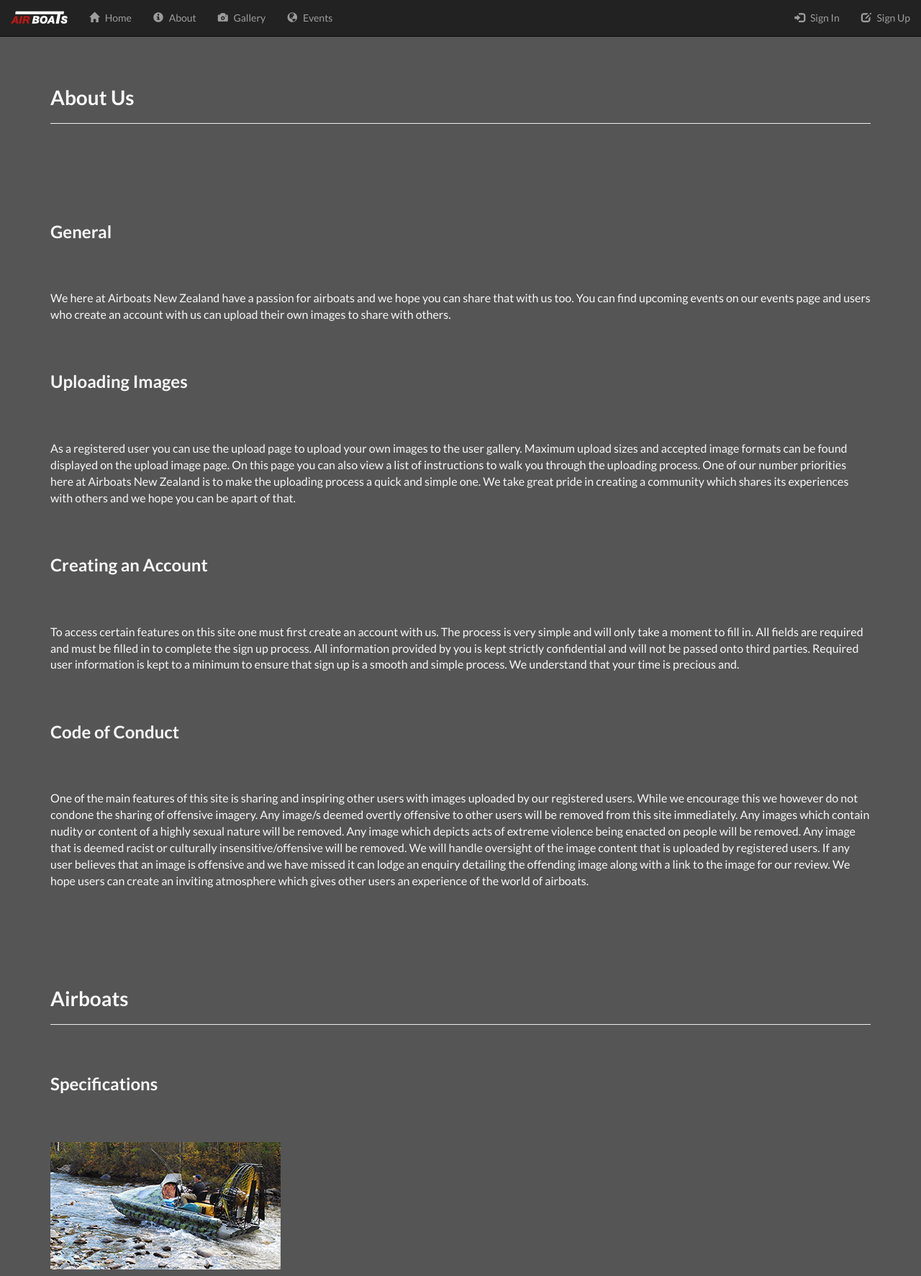
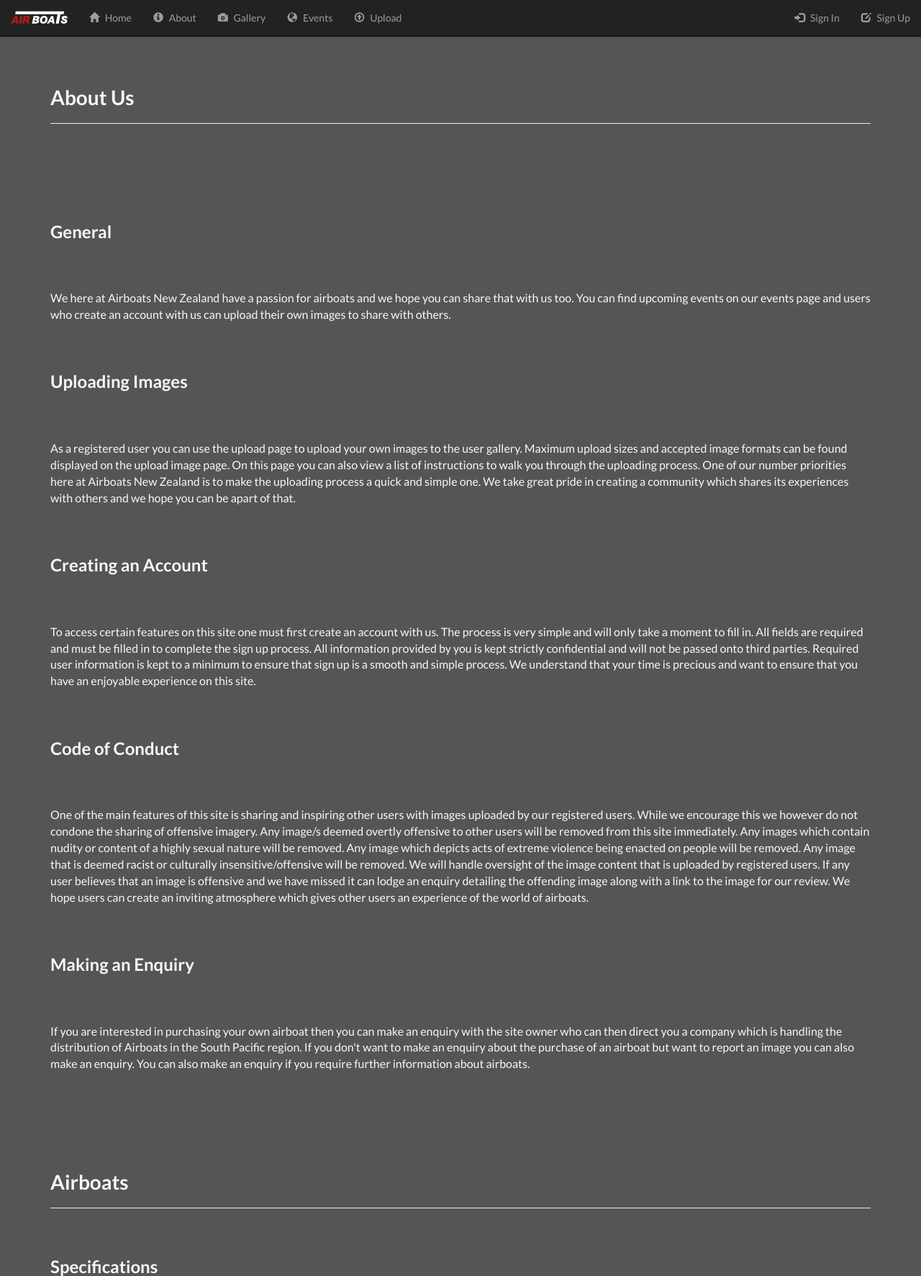
Before and after one commit to Kris-King/AirboatsNZ, a CodeIgniter app: page /index.php/site/about in a window 1280 px wide. Shown: the top 1773 px of the page at 72% size. Run offline with CodeIgniter, Linux system fonts and the light colour scheme.

Commit message:
Merge origin/master
Conflicts:
	application/controllers/auth.php
	application/models/user.php
	application/views/pages/about.php
	application/views/pages/home.php
	application/views/pages/sign_up.php
	application/views/themes/default.php
	assets/themes/default/css/custom.css
	nbproject/project.properties
	nbproject/project.xml

```diff
--- a/application/views/pages/about.php
+++ b/application/views/pages/about.php
@@ -29,7 +29,8 @@
                 The process is very simple and will only take a moment to fill in. All fields are required
                 and must be filled in to complete the sign up process. All information provided by you is kept strictly
                 confidential and will not be passed onto third parties. Required user information is kept to a minimum to
-                ensure that sign up is a smooth and simple process. We understand that your time is precious and.
+                ensure that sign up is a smooth and simple process. We understand that your time is precious and want to ensure
+                that you have an enjoyable experience on this site.
             </p>
         </section>
 
@@ -45,6 +46,16 @@
                 uploaded by registered users. If any user believes that an image is offensive and we have missed it can
                 lodge an enquiry detailing the offending image along with a link to the image for our review. We hope users can
                 create an inviting atmosphere which gives other users an experience of the world of airboats.
+            </p>
+        </section>
+
+        <section class="spacing">
+            <h3>Making an Enquiry</h3>
+            <p>
+                If you are interested in purchasing your own airboat then you can make an enquiry with the site owner who can then
+                direct you a company which is handling the distribution of Airboats in the South Pacific region. If you don't want
+                to make an enquiry about the purchase of an airboat but want to report an image you can also make an enquiry. You can
+                also make an enquiry if you require further information about airboats.
             </p>
         </section>
 
--- a/application/views/themes/default.php
+++ b/application/views/themes/default.php
@@ -75,6 +75,11 @@
                         <li><a href="<?php echo site_url('site/about'); ?>"><span class="glyphicon glyphicon-info-sign"></span> About</a></li>
                         <li><a href="<?php echo site_url('site/gallery'); ?>"><span class="glyphicon glyphicon-camera"></span> Gallery</a></li>
                         <li><a href="<?php echo site_url('site/events'); ?>"><span class="glyphicon glyphicon-globe"></span> Events</a></li>
+                         <?php if ($this->session->userdata('is_logged_in')): ?>
+                        <li><a href="<?php echo site_url('images/upload'); ?>"><span class="glyphicon glyphicon-upload"></span> Upload</a></li>
+                        <?php else: ?>
+                        <li><a href="#" data-toggle="modal" data-target="#imageUploadModal"><span class="glyphicon glyphicon-upload"></span> Upload</a></li>
+                        <?php endif; ?>
                         <?php if ($this->session->userdata('is_logged_in')): ?>
                             <li><a href="<?php echo site_url('site/events'); ?>"><span class="glyphicon glyphicon-cog"></span> Admin</a></li>
                         <?php endif; ?>
@@ -150,24 +155,6 @@
                         <button type="button" class="close" data-dismiss="modal" aria-hidden="true">&times;</button>
                         <h4 class="modal-title" id="myModalLabel">Upload Image</h4>
                     </div>
-                    <?php if ($this->session->userdata('is_logged_in')): ?>
-                        <form id="img-upload" action="<?php echo site_url('images/do_upload') ?>" method="POST">
-                            <div class="modal-body">
-                                <div class="alert alert-danger hidden" id="upload-error" role="alert"><span class="glyphicon glyphicon-alert"></span><?php echo $error; ?></div>
-                                <div class="form-group">
-                                    <label for="uploadImage">Upload Image</label>
-                                    <input type="file" id="uploadImage">
-                                    <br>
-                                    <p class="help-block">Max Size: 1000MB</p>
-                                    <p class="help-block">Accepted Files: jpg, png, gif</p>
-                                </div>
-                            </div>
-                            <div class="modal-footer">
-                                <button type="submit" class="btn btn-primary">Upload <span class="glyphicon glyphicon-upload"></span></button>
-                                <button type="button" class="btn btn-default" data-dismiss="modal">Close</button>
-                            </div>
-                        </form>
-                    <?php else: ?>
                         <div class="modal-body">
                             <p class="element_margins">
                                 Uploading Images is a feature reserved for registered users. Don't worry though as becoming a registered user
@@ -177,7 +164,6 @@
                                 <?php echo "To create an account visit this page " . anchor('auth/sign_up', "here"); ?>
                             </div>
                         </div>
-                    <?php endif; ?>
                 </div>
             </div>
         </div>
```
Also changed, not shown: application/views/pages/home.php (+7 -5 lines), application/views/pages/upload_form.php (+14 -8 lines).
